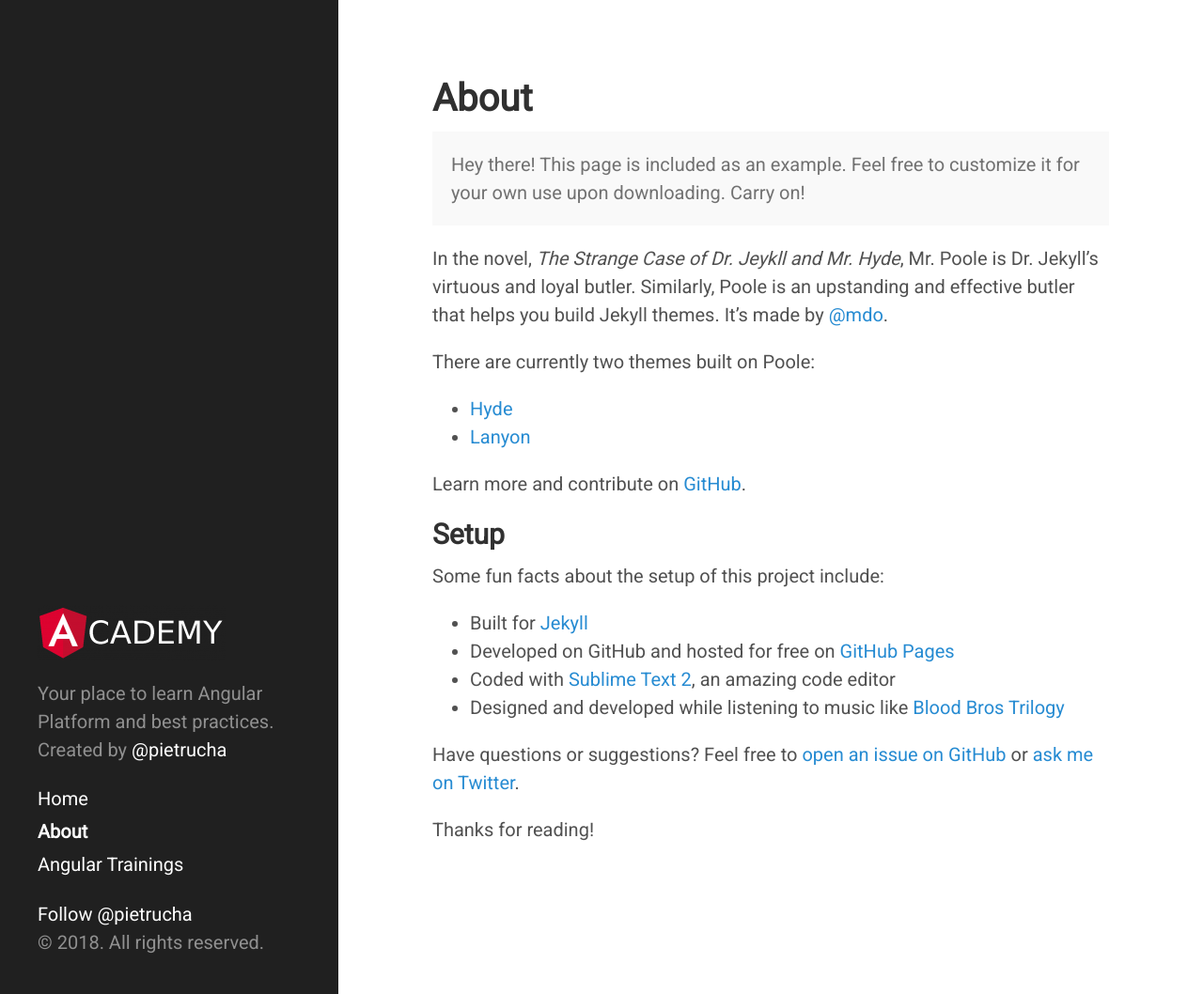
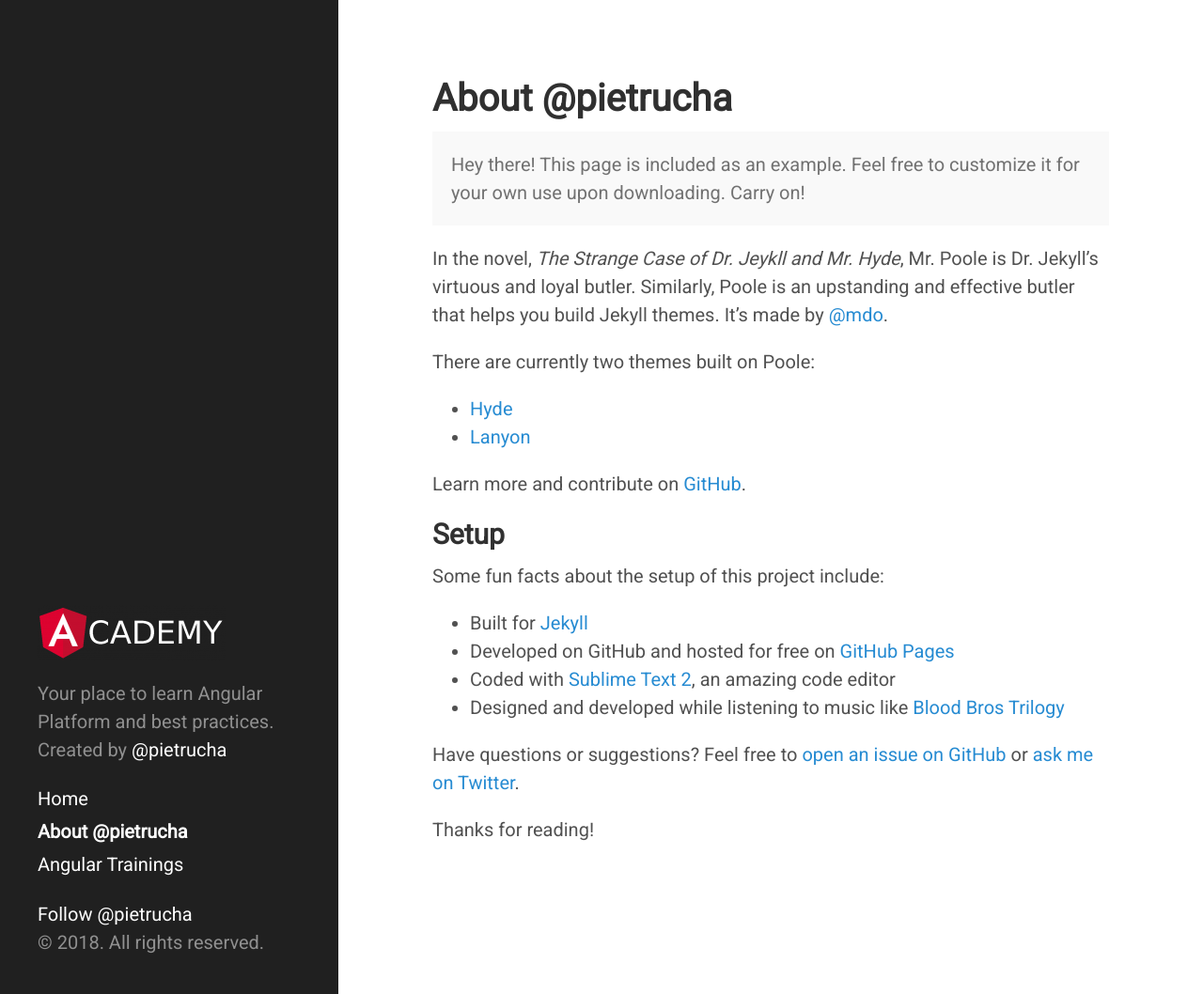
Before and after one commit to bartosz-io/home-page, a Jekyll site: the page built from about.md, in a window 1280 px wide and 1058 px high. Shown: the whole window at 94% size. Built offline with Jekyll 4.4.1, drawn with Linux system fonts in a browser that asks for light colours; comment, search, counter and statistics services are not loaded.

Commit message:
Update about.md

```diff
--- a/about.md
+++ b/about.md
@@ -1,6 +1,7 @@
 ---
 layout: page
-title: About
+title: About @pietrucha
+published: true
 ---
 
 <p class="message">
```
